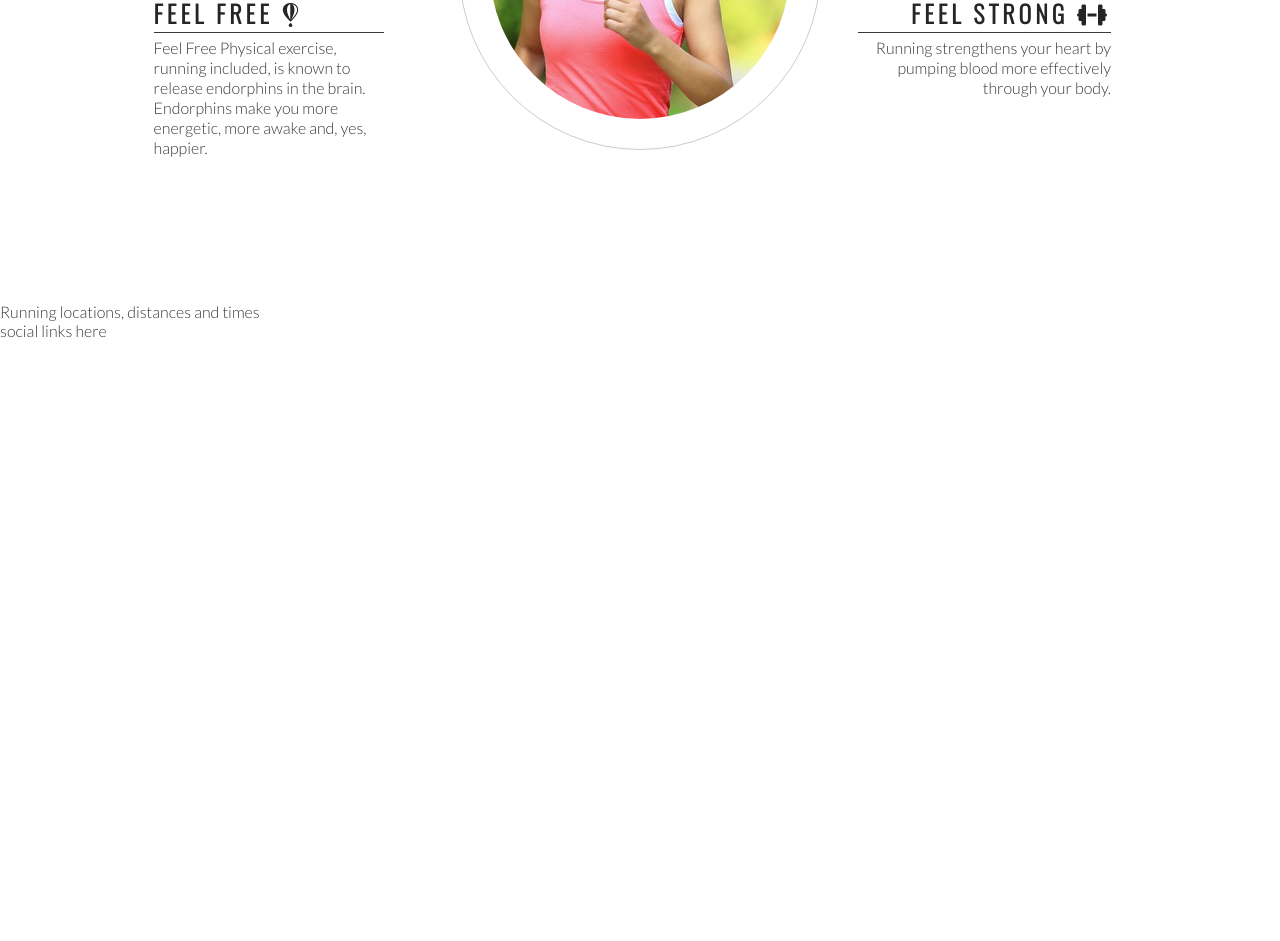
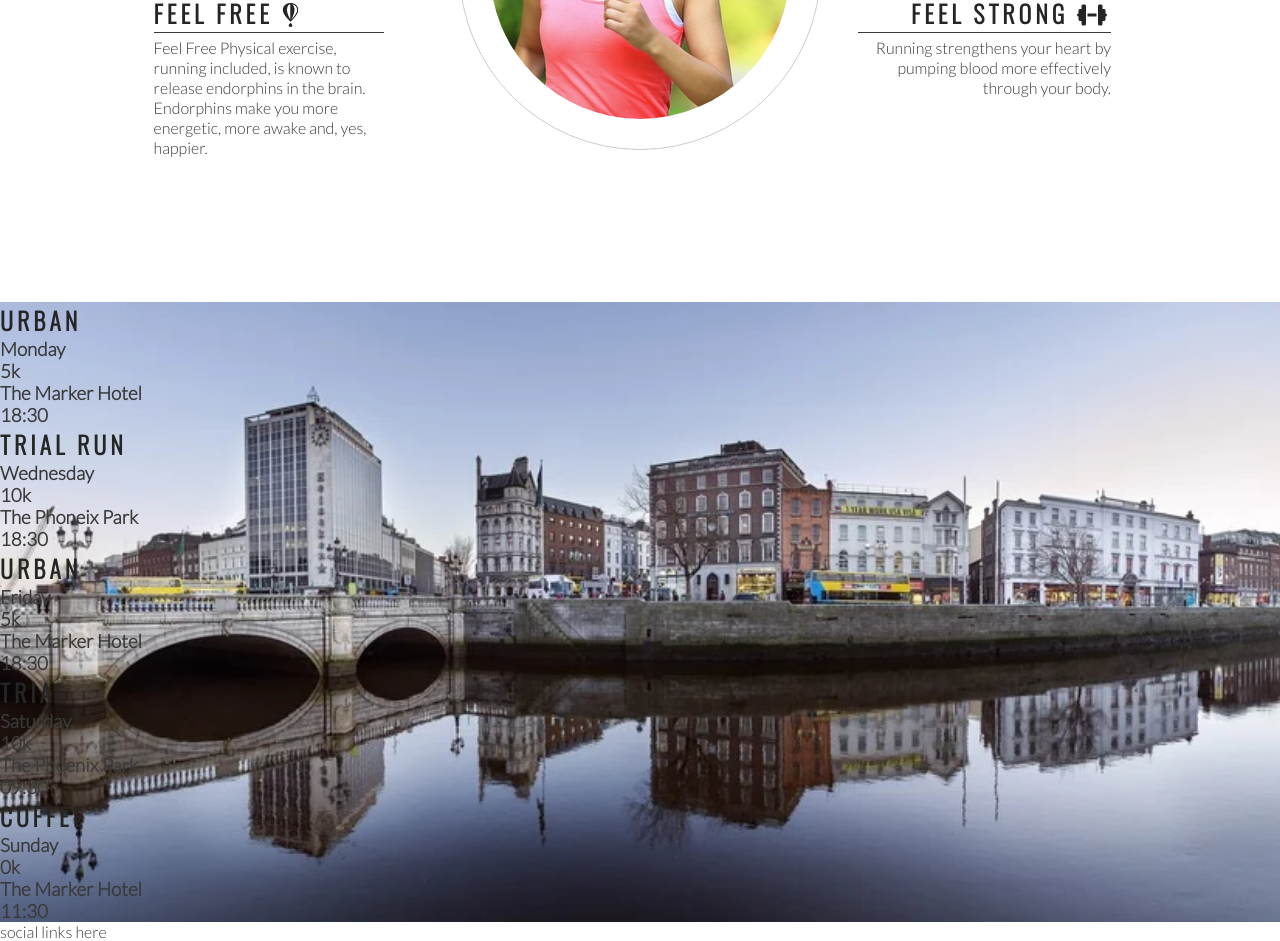
Before and after one commit to deecooper/love-running, a plain HTML site: page index.html in a window 1280 px wide. Shown: the part 993-1934 px from the top of the page. Before the commit the page ends 1333 px from the top, so only its background shows below. Drawn offline with nearby package versions, Linux system fonts and the light colour scheme.

Commit message:
Add background image to times section

```diff
--- a/assests/css/style.css
+++ b/assests/css/style.css
@@ -216,3 +216,14 @@ hr {
     height: 100%;
     border-radius: 50%;
 }
+
+/* event times */
+
+#times {
+    background-image: url('../images/dublin-city.webp');
+    background-repeat: no-repeat;
+    background-size: cover;
+    background-position: center;
+    width: 100%;
+    overflow: hidden;
+}
--- a/index.html
+++ b/index.html
@@ -80,8 +80,42 @@
        </div>
     </section>
 
-    <section>
-        Running locations, distances and times
+    <section id="times">
+        <div>
+            <h2>Urban</h2>
+            <h3>Monday</h3>
+            <h3>5k</h3>
+            <h3>The Marker Hotel</h3>
+            <h3>18:30</h3>
+        </div>
+        <div>
+            <h2>Trial Run</h2>
+            <h3>Wednesday</h3>
+            <h3>10k</h3>
+            <h3>The Phoneix Park</h3>
+            <h3>18:30</h3>
+        </div>
+        <div>
+            <h2>Urban</h2>
+            <h3>Friday</h3>
+            <h3>5k</h3>
+            <h3>The Marker Hotel</h3>
+            <h3>18:30</h3>
+        </div>
+        <div>
+            <h2>Trial</h2>
+            <h3>Saturday</h3>
+            <h3>10k</h3>
+            <h3>The Phoenix Park</h3>
+            <h3>09:30</h3>
+        </div>
+        <div>
+            <h2>Coffee</h2>
+            <h3>Sunday</h3>
+            <h3>0k</h3>
+            <h3>The Marker Hotel</h3>
+            <h3>11:30</h3>
+        </div>
     </section>
     <footer>
         social links here
```
Also changed, not shown: assests/images/dublin-city.webp (added).
